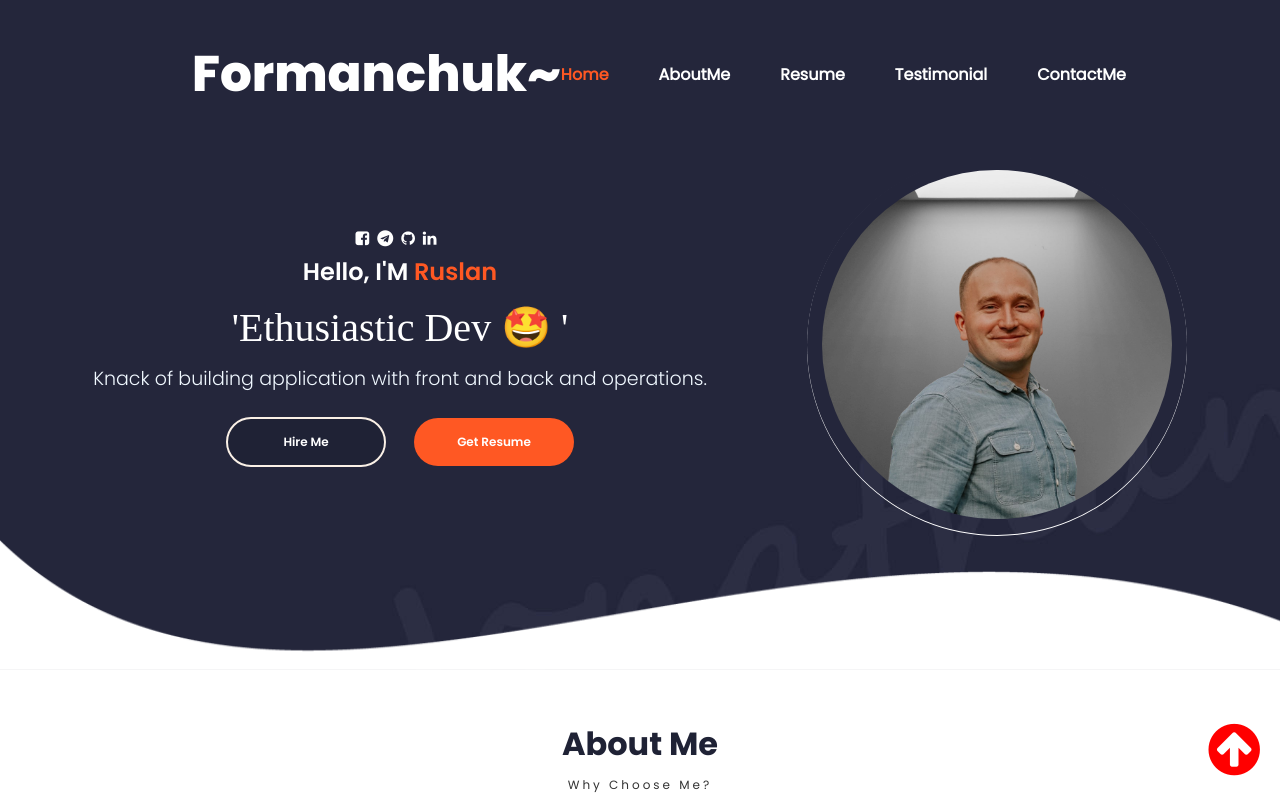
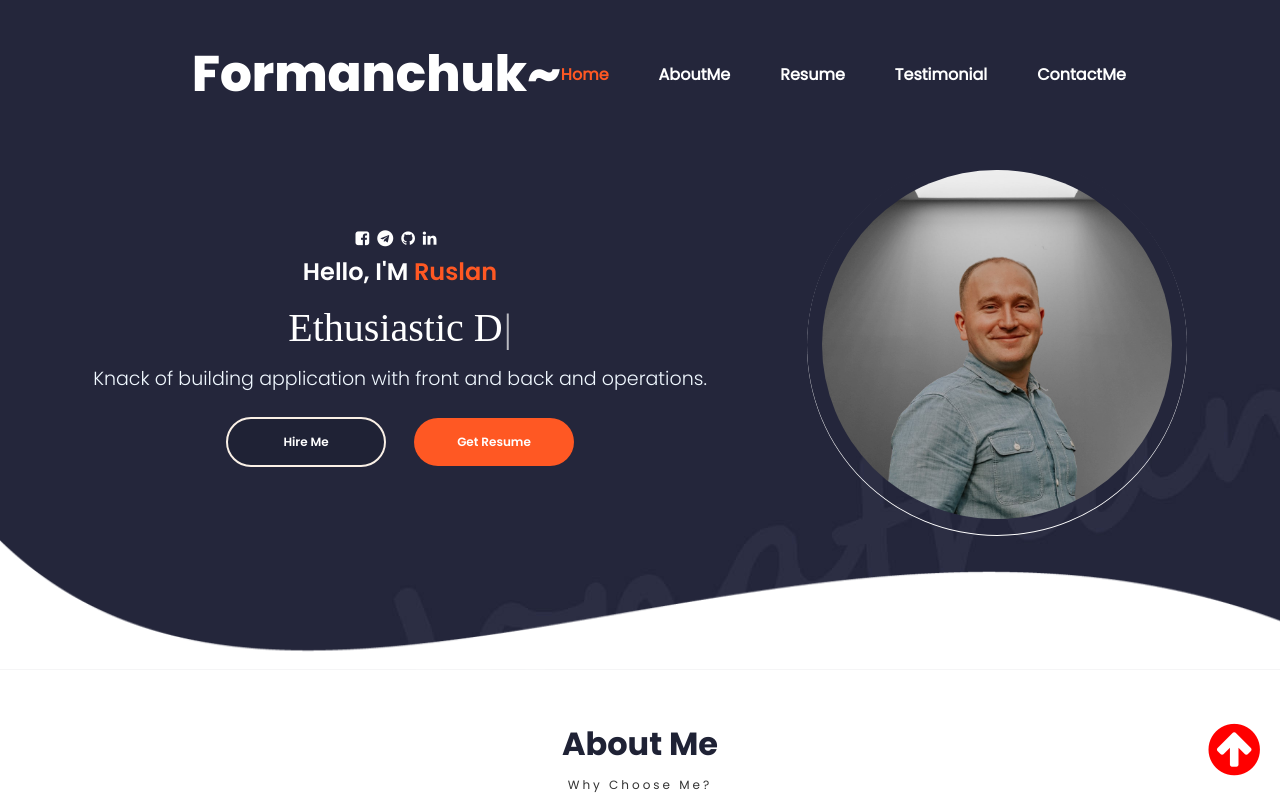
Before and after one commit to Ruslan3571/Formanchuk-Portfolio, a React (Create React App) app: page / in a window 1280 px wide. Shown: the top 800 px of the page. Built offline with nearby package versions, Linux system fonts and the light colour scheme; a web font is replaced by a local one.

Commit message:
add typewriter-effect

```diff
--- a/package.json
+++ b/package.json
@@ -21,6 +21,7 @@
     "react-scripts": "5.0.1",
     "react-toastify": "^9.1.2",
     "rxjs": "^7.8.0",
+    "typewriter-effect": "^2.19.0",
     "web-vitals": "^2.1.3"
   },
   "scripts": {
--- a/src/components/PortfolioContainer/ContactMe/ContactMe.jsx
+++ b/src/components/PortfolioContainer/ContactMe/ContactMe.jsx
@@ -1,5 +1,5 @@
 import React, { useEffect, useRef, useState } from 'react';
-// import Typical from 'react-typical';
+import Typewriter from 'typewriter-effect';
 // import axios from 'axios';
 import emailjs from '@emailjs/browser';
 import { ToastContainer, toast } from 'react-toastify';
@@ -126,8 +126,14 @@ function ContactMe(props) {
       <div className="central-form">
         <div className="col">
           <h2 className="title">
-            'Get In Touch 📧'
-            {/* <Typical loop={Infinity} steps={['Get In Touch 📧', 1000]} /> */}
+            <Typewriter
+              options={{
+                strings: ['Get In Touch 📧'],
+                autoStart: true,
+                loop: true,
+                deleteSpeed: 50,
+              }}
+            />
           </h2>
           <a
             href="https://www.facebook.com/profile.php?id=100003372431767"
--- a/src/components/PortfolioContainer/Home/Profile/Profile.jsx
+++ b/src/components/PortfolioContainer/Home/Profile/Profile.jsx
@@ -1,7 +1,7 @@
 import React from 'react';
 import ScrollService from '../../../../utilites/ScrollService';
 import './Profile.css';
-// import Typical from 'react-typical';
+import Typewriter from 'typewriter-effect';
 
 function Profile() {
   return (
@@ -45,20 +45,20 @@ function Profile() {
           <div className="profile-details-role">
             <span className="primary-text">
               <h1>
-                'Ethusiastic Dev 🤩 '
-                {/* <Typical
-                  loop={Infinity}
-                  steps={[
-                    'Ethusiastic Dev 🤩 ',
-                    2000,
-                    'Full Stack Developer 💻',
-                    2000,
-                    'React Dev 😎',
-                    2000,
-                    'I love what I do - code ⚡',
-                    2000,
-                  ]}
-                /> */}
+                <Typewriter
+                  options={{
+                    strings: [
+                      'Developer',
+                      'Ethusiastic Dev 🤩',
+                      'Full Stack Developer 💻',
+                      'React Dev 😎',
+                      'I love what I do - code ⚡',
+                    ],
+                    autoStart: true,
+                    loop: true,
+                    deleteSpeed: 50,
+                  }}
+                />
               </h1>
             </span>
             <span className="profile-role-tagline">
```
Also changed, not shown: 1 other file (tests, documents, lock files or other folders).
